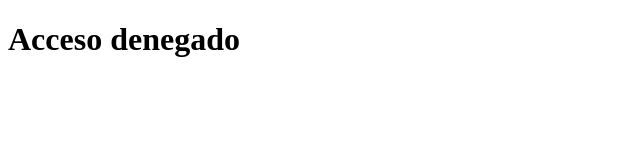
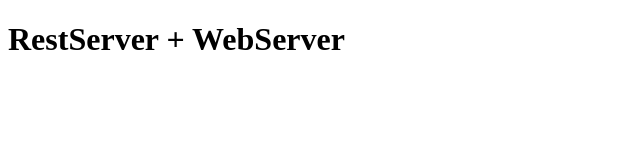
Before and after one commit to Meyer23/curso-node-rest-server-basico, a website: page public/index.html in a window 1280 px wide. Shown: the whole page, without its empty margins (0-640 px from the left). Drawn offline with Linux system fonts and the light colour scheme.

Commit message:
h1 y título cambiado en el html

```diff
--- a/public/index.html
+++ b/public/index.html
@@ -5,11 +5,11 @@
     <meta charset="UTF-8">
     <meta http-equiv="X-UA-Compatible" content="IE=edge">
     <meta name="viewport" content="width=device-width, initial-scale=1.0">
-    <title>Acceso Denegado</title>
+    <title>RestServer + WebServer</title>
 </head>
 
 <body>
-    <h1>Acceso denegado</h1>
+    <h1>RestServer + WebServer </h1>
 </body>
 
 </html>
```
